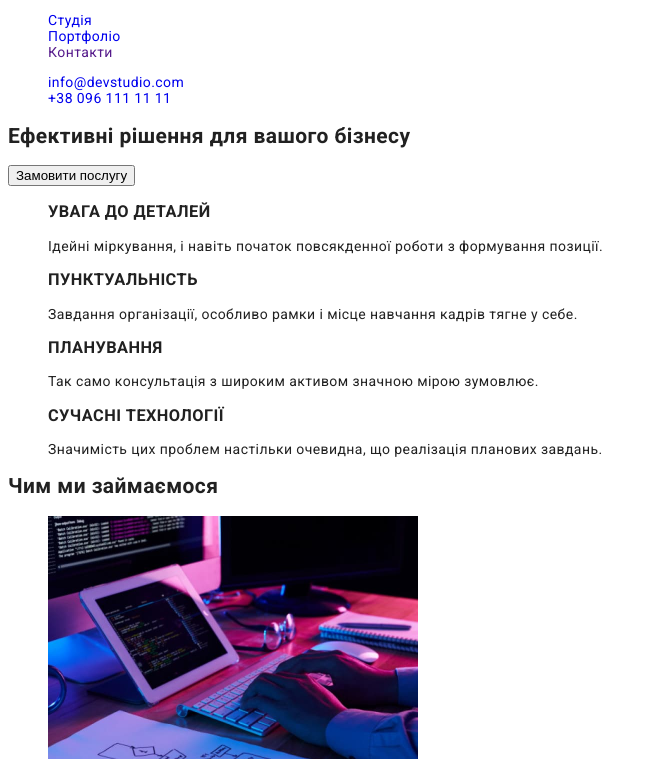
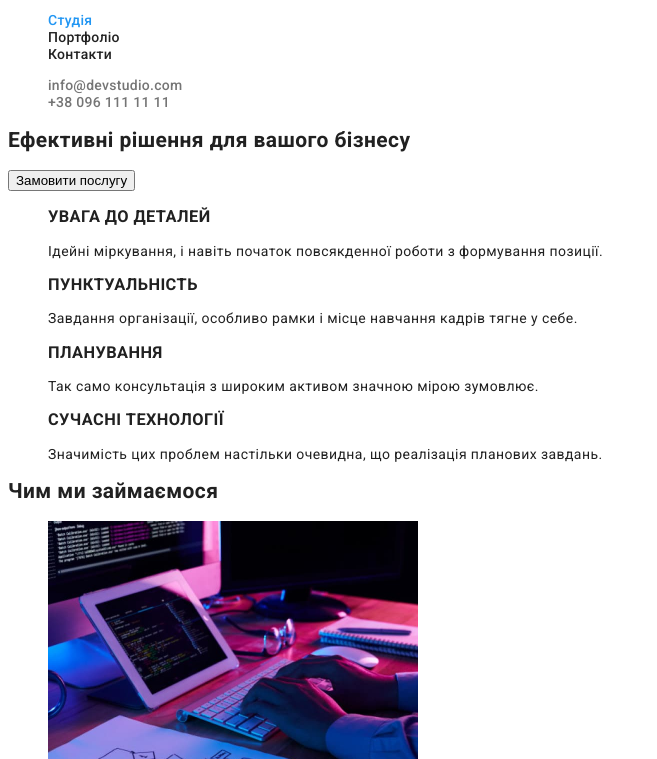
Before and after one commit to VadymNeiman/goit-markup-hw-02, a plain HTML site: page index.html in a window 1280 px wide. Shown: the part 41-800 px from the top of the page, without its empty margins (0-657 px from the left). Drawn offline with Linux system fonts and the light colour scheme.

Commit message:
Update index.html

```diff
--- a/index.html
+++ b/index.html
@@ -16,15 +16,15 @@
         <nav>
             <a href="" lang="en" class="logo no-link-underline"><span class="logo-accent"> Web</span>Studio</a>
             <ul class="no-list-marker">
-                <li><a href="./index.html" class="no-link-underline">Студія</a></li>
-                <li><a href="./portfolio.html" class="no-link-underline">Портфоліо</a></li>
-                <li><a href="" class="no-link-underline">Контакти</a></li>
+                <li><a href="./index.html" class="no-link-underline nav-menu-item current">Студія</a></li>
+                <li><a href="./portfolio.html" class="no-link-underline nav-menu-item">Портфоліо</a></li>
+                <li><a href="" class="no-link-underline nav-menu-item">Контакти</a></li>
             </ul>
         </nav>
 
         <ul class="no-list-marker">
-            <li><a href="mailto:info@devstudio.com" class="no-link-underline">info@devstudio.com</a></li>
-            <li><a href="tel:+380961111111" class="no-link-underline">+38 096 111 11 11</a></li>
+            <li><a href="mailto:info@devstudio.com" class="no-link-underline link-contact">info@devstudio.com</a></li>
+            <li><a href="tel:+380961111111" class="no-link-underline link-contact">+38 096 111 11 11</a></li>
         </ul>
 
     </header>
```
